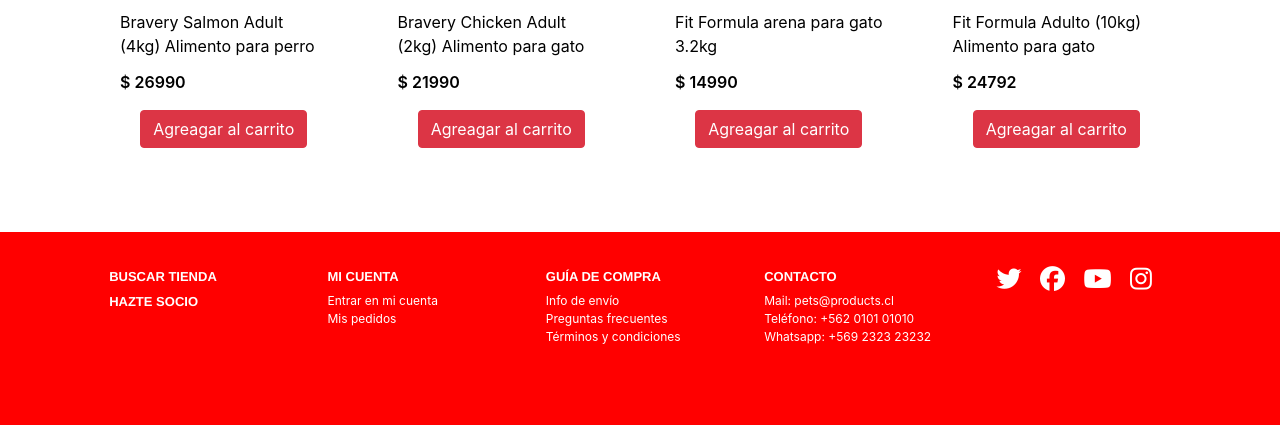
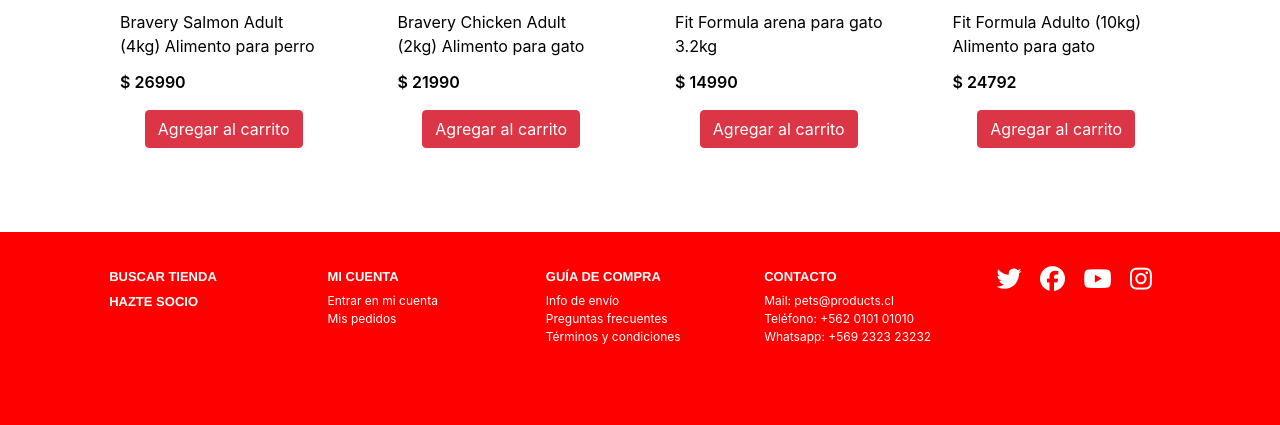
Before and after one commit to Pelayo156/prueba_backend, a Django app: page /products/index/ in a window 1280 px wide. Shown: the part 965-1390 px from the top of the page. Run offline with Django 5.2, Linux system fonts and the light colour scheme; data comes from the database, SQL or seed files in the repository.

Commit message:
ultimos detalles
arreglando botones agregar

```diff
--- a/products/templates/products/cat.html
+++ b/products/templates/products/cat.html
@@ -25,7 +25,7 @@
                 <form action="{% url 'cart_add' product.product_id %}" class="mas-vendido" method="post">
                     {% csrf_token %}
                     {{ form.as_p }}
-                    <input class="btn btn-danger comprar" type="submit" value="Agreagar al carrito">
+                    <input class="btn btn-danger comprar" type="submit" value="Agregar al carrito">
                 </form>
             </div>
         </div>
--- a/products/templates/products/dog.html
+++ b/products/templates/products/dog.html
@@ -25,7 +25,7 @@
                 <form action="{% url 'cart_add' product.product_id %}" class="mas-vendido" method="post">
                     {% csrf_token %}
                     {{ form.as_p }}
-                    <input class="btn btn-danger comprar" type="submit" value="Agreagar al carrito">
+                    <input class="btn btn-danger comprar" type="submit" value="Agregar al carrito">
                 </form>
             </div>
         </div>
--- a/products/templates/products/index.html
+++ b/products/templates/products/index.html
@@ -106,7 +106,7 @@
                                                 <form action="{% url 'cart_add' product.product_id %}" class="mas-vendido" method="post">
                                                     {% csrf_token %}
                                                     {{ form.as_p }}
-                                                    <input class="btn btn-danger comprar" type="submit" value="Agreagar al carrito">
+                                                    <input class="btn btn-danger comprar" type="submit" value="Agregar al carrito">
                                                 </form>
                                             </div>
                                         </div>
@@ -128,7 +128,7 @@
                                                 <form action="{% url 'cart_add' product.product_id %}" class="mas-vendido" method="post">
                                                     {% csrf_token %}
                                                     {{ form.as_p }}
-                                                    <input class="btn btn-danger comprar" type="submit" value="Agreagar al carrito">
+                                                    <input class="btn btn-danger comprar" type="submit" value="Agregar al carrito">
                                                 </form>
                                             </div>
                                         </div>
```
